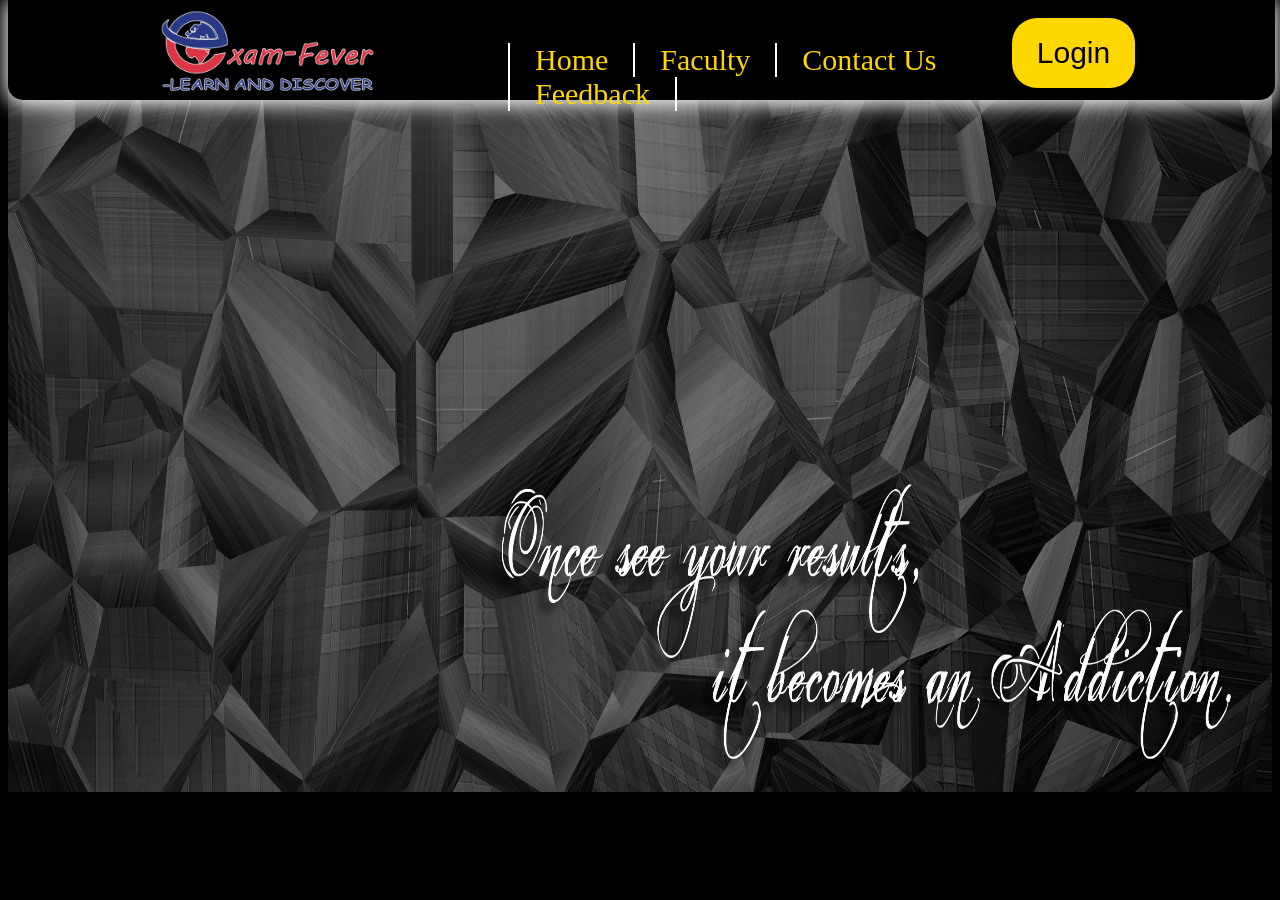
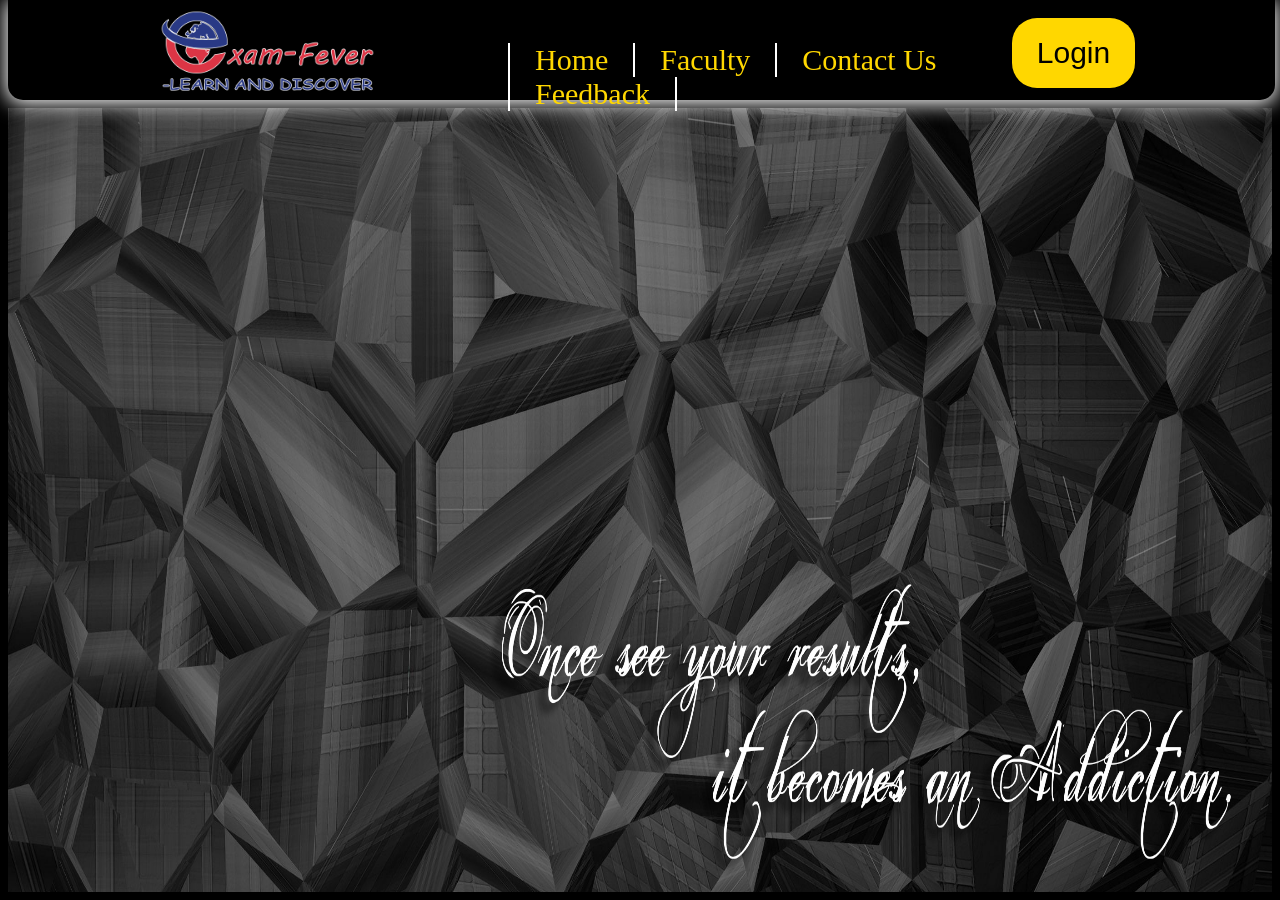
Before and after one commit to mr-white-hat/exam-Fever, a PHP site: page / in a window 1280 px wide. Before the commit the page ends 792 px from the top, so only its background shows below. Run offline with PHP 8.4, Linux system fonts and the light colour scheme.

Commit message:
Update style.css

```diff
--- a/style.css
+++ b/style.css
@@ -15,6 +15,10 @@ a{
     margin-top: -8px;
     box-shadow: 0 2px 20px 2px white;
     border-radius: 0 0 15px 15px;
+}
+.header-img{
+    width: 100%;
+    margin-top: 100px;
 }
 .logo{
     width: 250px;
```
